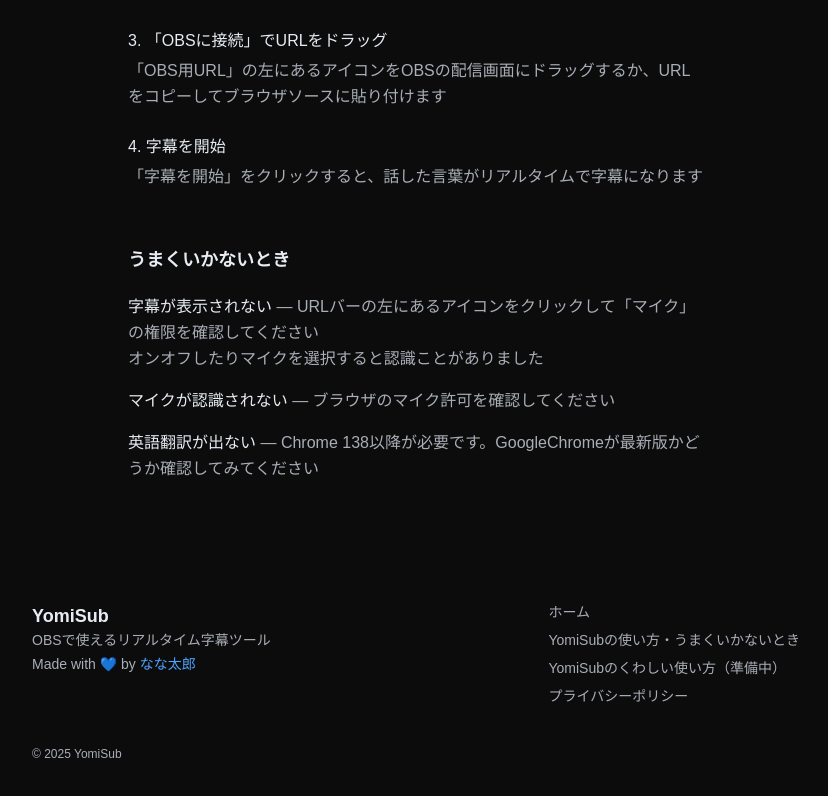
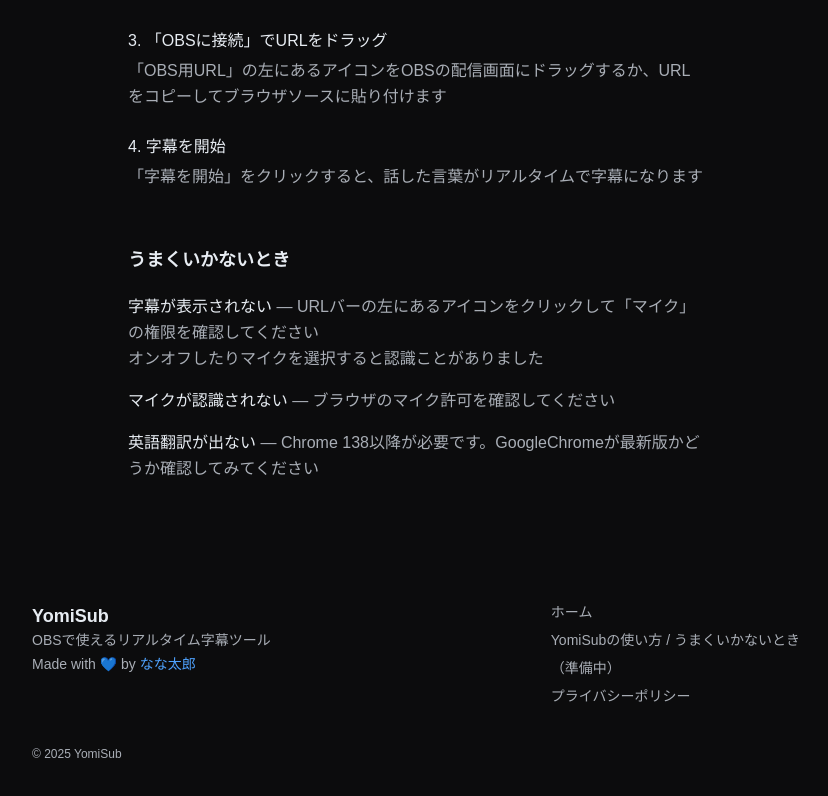
Before and after one commit to nxouv/yomisub, a Next.js app: page /about in a window 1280 px wide. Shown: the part 971-1767 px from the top of the page, without its empty margins (224-1052 px from the left). Built offline with nearby package versions, Linux system fonts and the light colour scheme; no server answers; a web font is replaced by a local one.

Commit message:
フッターのリンクテキストを更新し、表現を簡潔にしました。

```diff
--- a/components/layout/Footer.tsx
+++ b/components/layout/Footer.tsx
@@ -33,10 +33,10 @@
               ホーム
             </Link>
             <Link href="/about" className="text-yomi-text-sub hover:text-yomi-text">
-              YomiSubの使い方・うまくいかないとき
+              YomiSubの使い方 / うまくいかないとき
             </Link>
             <Link href="#" className="text-yomi-text-sub hover:text-yomi-text">
-              YomiSubのくわしい使い方（準備中）
+              （準備中）
             </Link>
             <Link href="https://nanataro.app/privacy" className="text-yomi-text-sub hover:text-yomi-text">
               プライバシーポリシー
```
